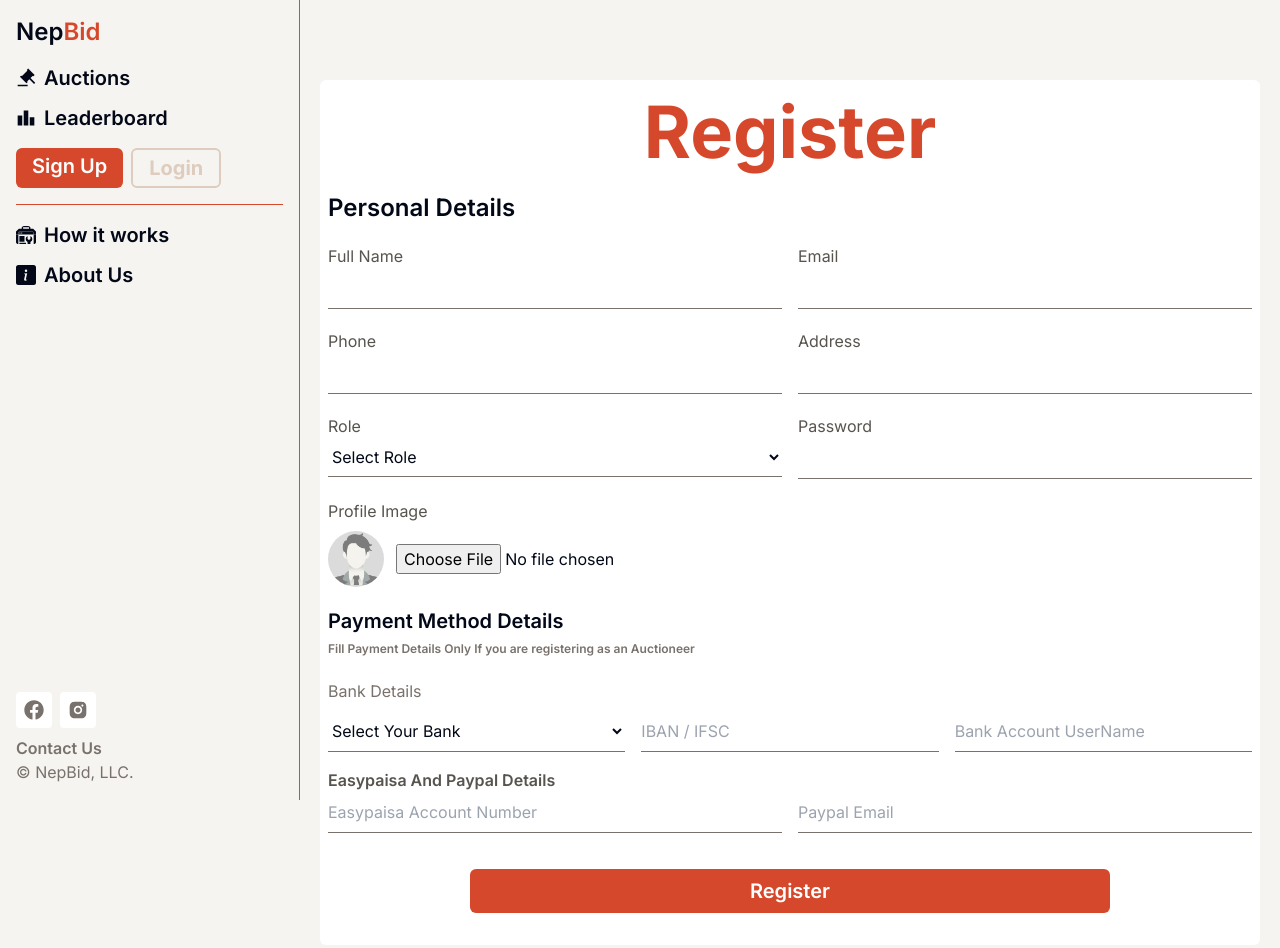
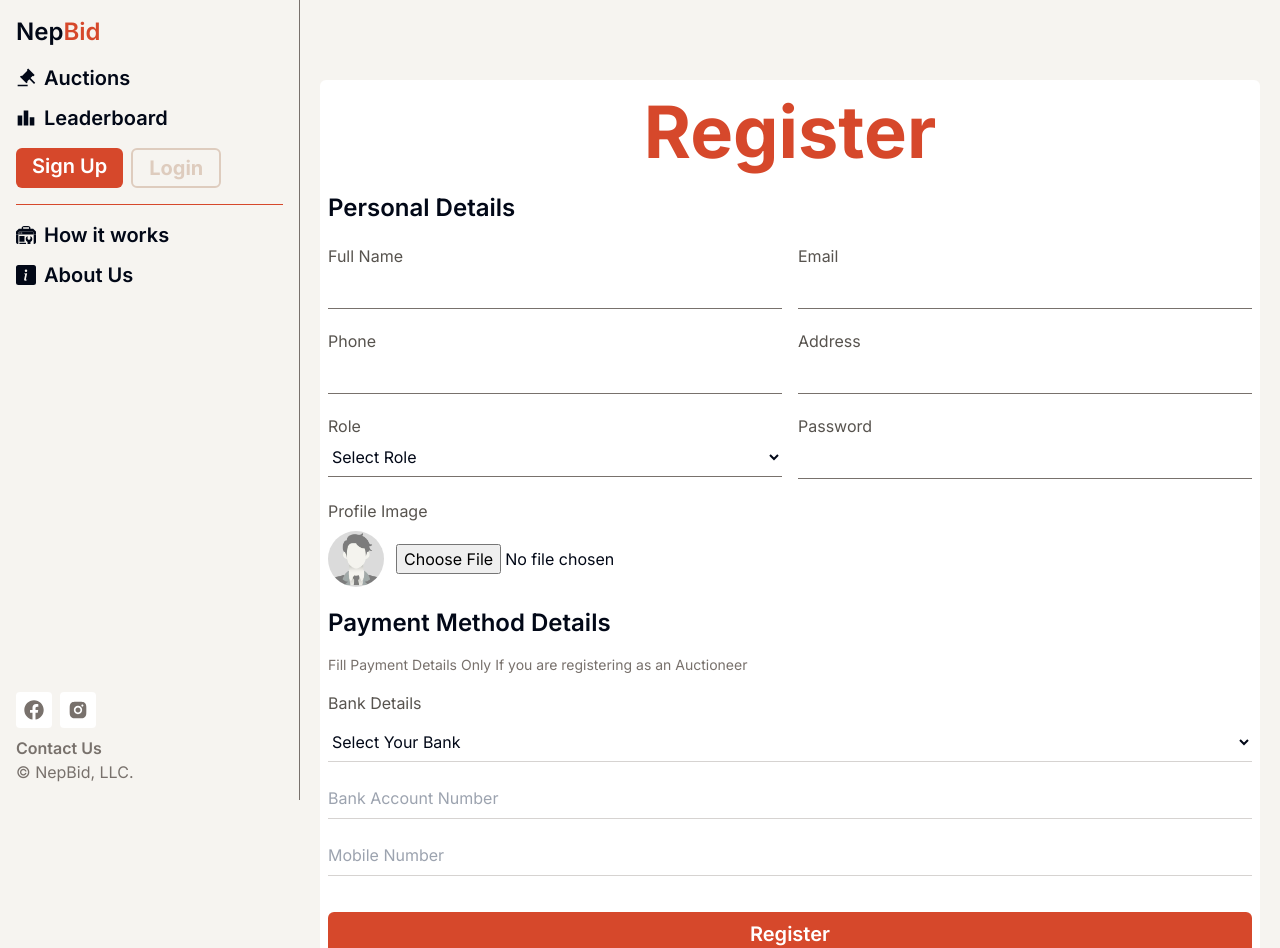
Before and after one commit to ChewanRai1/NepBid, a React (Vite) app in the folder frontendnb/: page /sign-up in a window 1280 px wide. Shown: the top 948 px of the page. Built offline with nearby package versions, Linux system fonts and the light colour scheme; no server answers.

Commit message:
bankDetails added in frontend

```diff
--- a/frontendnb/src/pages/SignUp.jsx
+++ b/frontendnb/src/pages/SignUp.jsx
@@ -10,11 +10,18 @@
   const [address, setAddress] = useState("");
   const [role, setRole] = useState("");
   const [password, setPassword] = useState("");
-  const [bankAccountName, setBankAccountName] = useState("");
-  const [bankAccountNumber, setBankAccountNumber] = useState("");
+
+  // const [bankAccountName, setBankAccountName] = useState("");
+  // const [bankAccountNumber, setBankAccountNumber] = useState("");
+  // const [bankName, setBankName] = useState("");
+  // const [easypaisaAccountNumber, setEasypaisaAccountNumber] = useState("");
+  // const [paypalEmail, setPaypalEmail] = useState("");
+
+  // Bank Details
   const [bankName, setBankName] = useState("");
-  const [easypaisaAccountNumber, setEasypaisaAccountNumber] = useState("");
-  const [paypalEmail, setPaypalEmail] = useState("");
+  const [accountNumber, setAccountNumber] = useState("");
+  const [mobileNumber, setMobileNumber] = useState("");
+
   const [profileImage, setProfileImage] = useState("");
   const [profileImagePreview, setProfileImagePreview] = useState("");
 
@@ -32,12 +39,18 @@
     formData.append("address", address);
     formData.append("role", role);
     formData.append("profileImage", profileImage);
-    role === "Auctioneer" &&
-      (formData.append("bankAccountName", bankAccountName),
-      formData.append("bankAccountNumber", bankAccountNumber),
-      formData.append("bankName", bankName),
-      formData.append("easypaisaAccountNumber", easypaisaAccountNumber),
-      formData.append("paypalEmail", paypalEmail));
+    // role === "Auctioneer" &&
+    //   (formData.append("bankAccountName", bankAccountName),
+    //   formData.append("bankAccountNumber", bankAccountNumber),
+    //   formData.append("bankName", bankName),
+    //   formData.append("easypaisaAccountNumber", easypaisaAccountNumber),
+    //   formData.append("paypalEmail", paypalEmail));
+    // dispatch(register(formData));
+
+    role === "Auctioneer" && formData.append("bankName", bankName);
+    formData.append("accountNumber", accountNumber);
+    formData.append("mobileNumber", mobileNumber);
+
     dispatch(register(formData));
   };
 
@@ -153,8 +166,8 @@
                 <input type="file" onChange={imageHandler} />
               </div>
             </div>
-            <div className="flex flex-col gap-4">
-              <label className="font-semibold text-xl md:2xl flex flex-col">
+            {/* <div className="flex flex-col gap-4"> */}
+            {/* <label className="font-semibold text-xl md:2xl flex flex-col">
                 Payment Method Details{" "}
                 <span className="text-[12px] text-stone-500">
                   Fill Payment Details Only If you are registering as an
@@ -228,6 +241,59 @@
             >
               {loading && "Registering..."}
               {!loading && "Register"}
+            </button> */}
+            <div className="flex flex-col gap-4">
+              <p className="font-semibold text-xl md:text-2xl">
+                Payment Method Details
+              </p>
+              <span className="text-sm text-stone-500">
+                Fill Payment Details Only If you are registering as an
+                Auctioneer
+              </span>
+
+              <div className="flex flex-col gap-2">
+                <label className="text-base text-stone-600">Bank Details</label>
+                <div className="flex flex-col gap-4">
+                  <select
+                    value={bankName}
+                    onChange={(e) => setBankName(e.target.value)}
+                    className="w-full text-base py-2 bg-transparent border-b border-stone-300 focus:outline-none focus:border-stone-500"
+                    disabled={role === "Bidder"}
+                  >
+                    <option value="">Select Your Bank</option>
+                    <option value="NIC Asia Bank">NIC Asia Bank</option>
+                    <option value="NMB Bank">NMB Bank</option>
+                    <option value="Global IME Bank">Global IME Bank</option>
+                    <option value="NIMB Bank">NIMB Bank</option>
+                  </select>
+
+                  <input
+                    type="text"
+                    value={accountNumber}
+                    placeholder="Bank Account Number"
+                    onChange={(e) => setAccountNumber(e.target.value)}
+                    className="w-full text-base py-2 bg-transparent border-b border-stone-300 focus:outline-none focus:border-stone-500"
+                    disabled={role === "Bidder"}
+                  />
+
+                  <input
+                    type="text"
+                    value={mobileNumber}
+                    placeholder="Mobile Number"
+                    onChange={(e) => setMobileNumber(e.target.value)}
+                    className="w-full text-base py-2 bg-transparent border-b border-stone-300 focus:outline-none focus:border-stone-500"
+                    disabled={role === "Bidder"}
+                  />
+                </div>
+              </div>
+            </div>
+
+            <button
+              className="bg-[#d6482b] w-full font-semibold hover:bg-[#b8381e] transition-all duration-300 text-xl py-2 px-4 rounded-md text-white my-4"
+              type="submit"
+              disabled={loading}
+            >
+              {loading ? "Registering..." : "Register"}
             </button>
           </form>
         </div>
```
